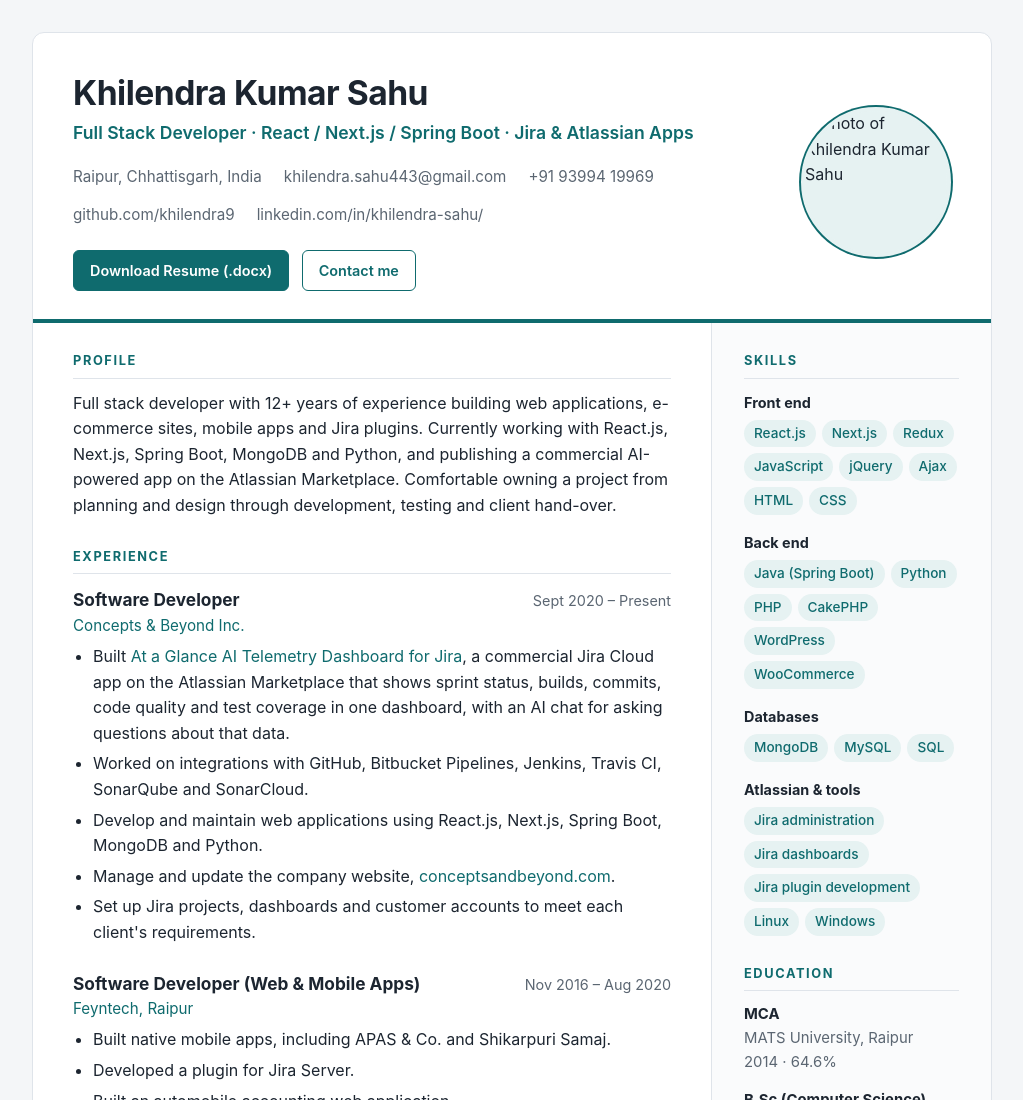
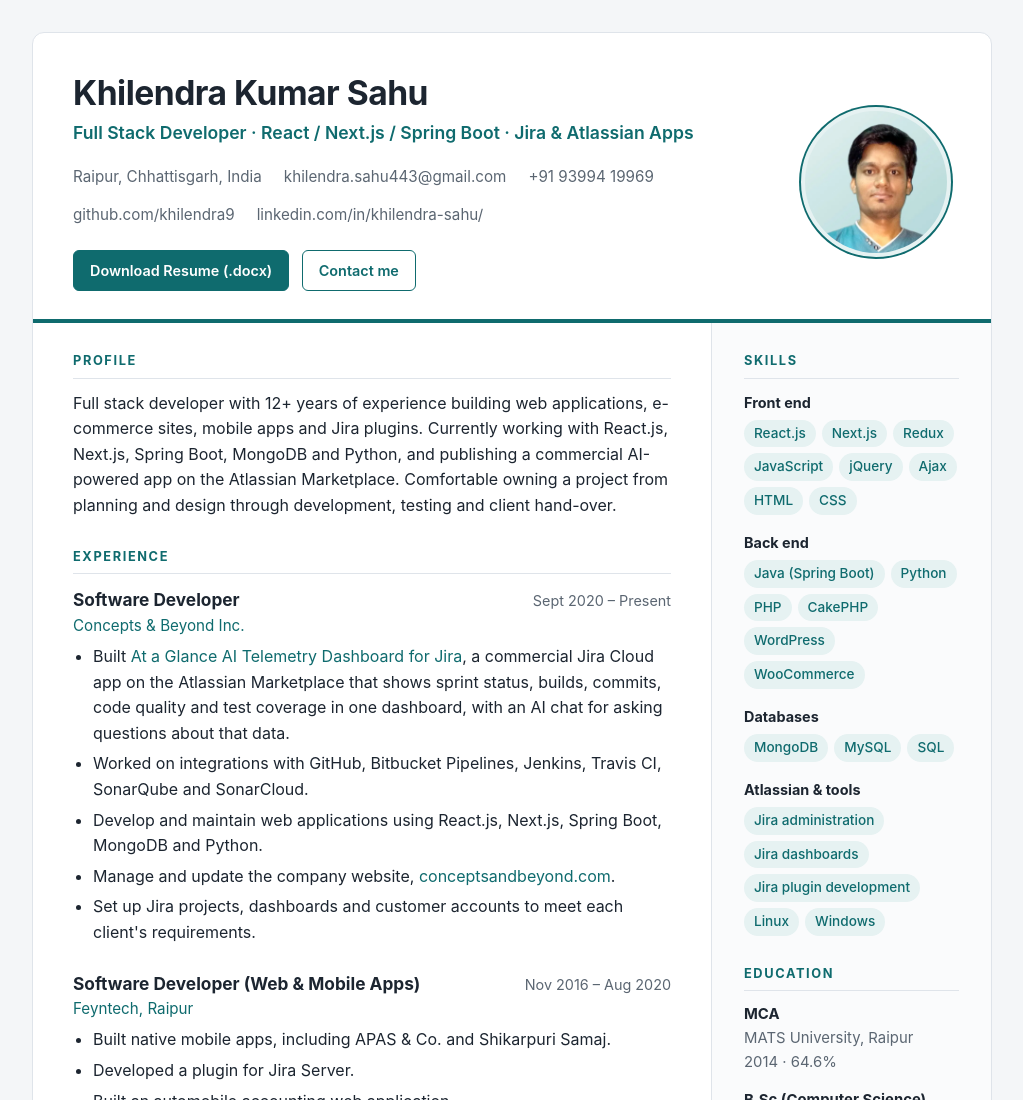
Before and after one commit to khilendra9/khilendra9.github.io, a plain HTML site: page index.html in a window 1280 px wide. Shown: the top 1100 px of the page, without its empty margins (128-1151 px from the left). Drawn offline with Linux system fonts and the light colour scheme.

Commit message:
updated the resume profile image
updated the resume profile image

```diff
--- a/index.html
+++ b/index.html
@@ -147,7 +147,7 @@
       <a class="btn" href="mailto:khilendra.sahu443@gmail.com">Contact me</a>
     </div>
     </div>
-    <img class="photo" src="profile.jpg" width="150" height="150" alt="Photo of Khilendra Kumar Sahu">
+    <img class="photo" src="profile.webp" width="150" height="150" alt="Photo of Khilendra Kumar Sahu">
   </header>
 
   <div class="layout">
```
Also changed, not shown: profile.webp (added).
